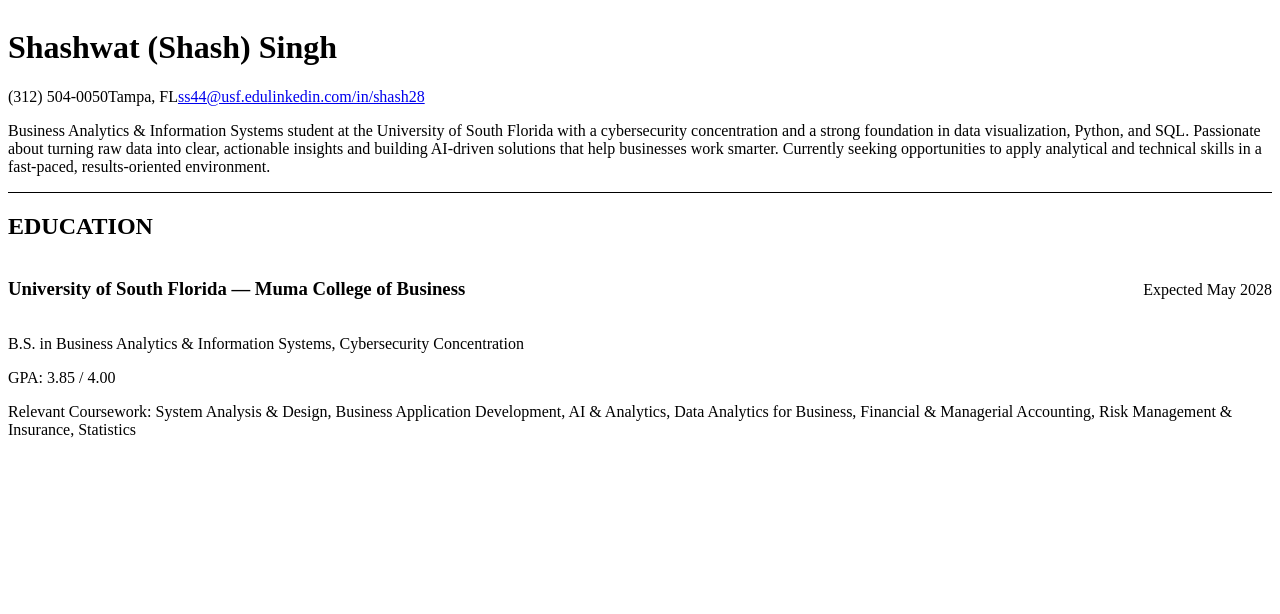
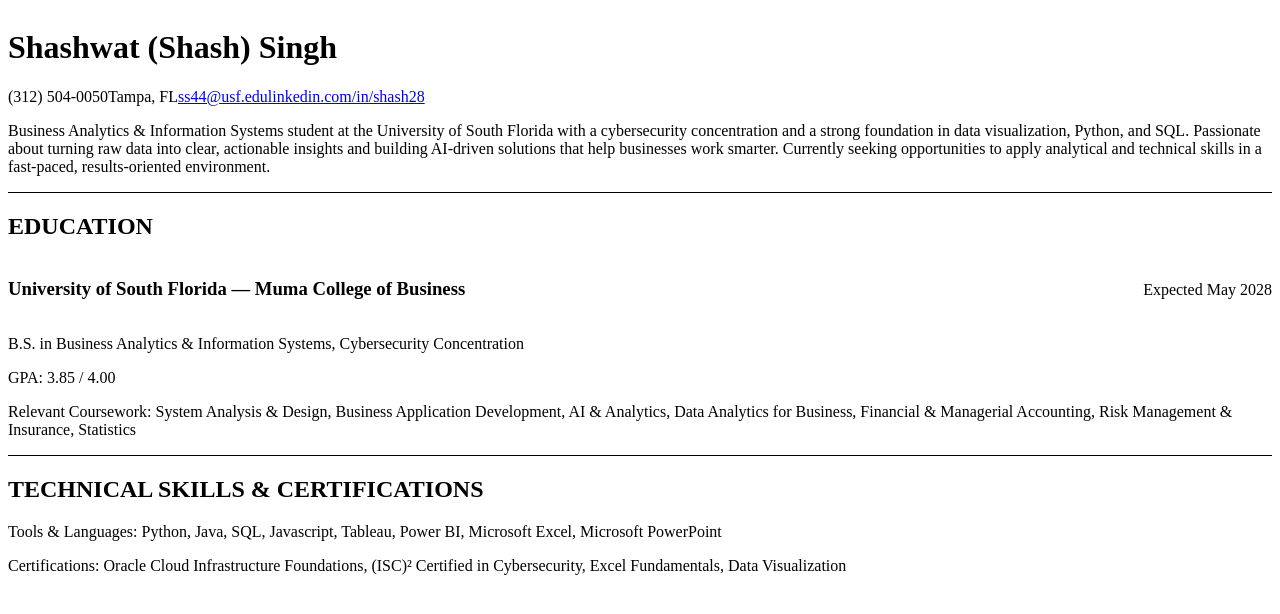
Before and after one commit to shash825/nextjs-resume, a Next.js app: page / in a window 1280 px wide. Shown: the top 614 px of the page. Built offline with nearby package versions, Linux system fonts and the light colour scheme.

Commit message:
added skills and certifications

```diff
--- a/src/app/page.js
+++ b/src/app/page.js
@@ -17,7 +17,8 @@
           opportunities to apply analytical and technical skills in a fast-paced,
           results-oriented environment.
         </p>
-        <section className="border-t border-gray-200 pt-6 mt-6">
+
+      <section className="border-t border-gray-200 pt-6 mt-6">
         <h2 className="text-lg font-semibold uppercase tracking-wide text-gray-800 mb-4">Education</h2>
         <div>
           <div className="flex justify-between items-baseline">
@@ -31,6 +32,19 @@
           </p>
         </div>
       </section>
+
+      <section className="border-t border-gray-200 pt-6 mt-6">
+        <h2 className="text-lg font-bold text-gray-900 uppercase tracking-wide mb-4">Technical Skills &amp; Certifications</h2>
+        <div className="text-sm text-gray-700">
+          <p>
+            <span className="font-semibold">Tools &amp; Languages:</span> Python, Java, SQL, Javascript, Tableau, Power BI, Microsoft Excel, Microsoft PowerPoint
+          </p>
+          <p className="mt-1">
+            <span className="font-semibold">Certifications:</span> Oracle Cloud Infrastructure Foundations, (ISC)² Certified in Cybersecurity, Excel Fundamentals, Data Visualization
+          </p>
+        </div>
+      </section>
+
       </header>
     </main>
   );
```
